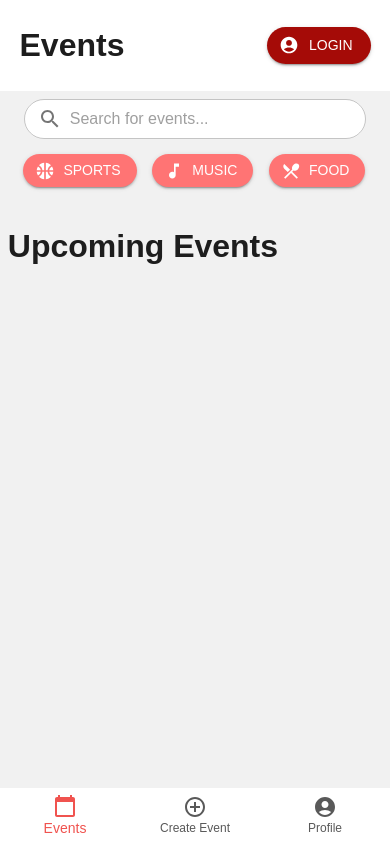
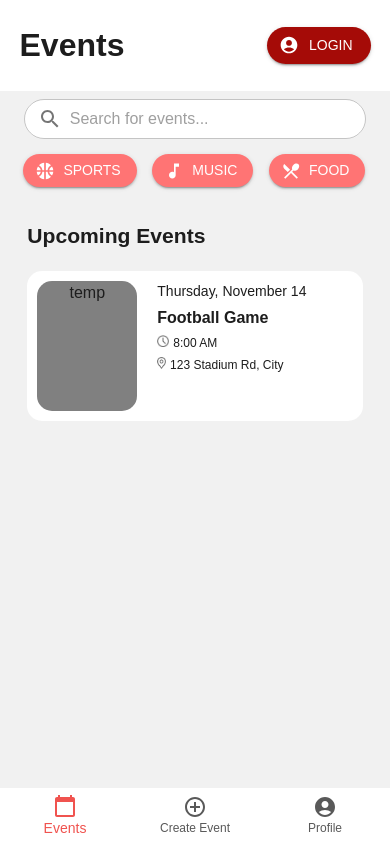
Before and after one commit to Winsthai/EventEcho, a React app in the folder client/: page / in a window 390 px wide. Built offline with nearby package versions, Linux system fonts and the light colour scheme; the HTML template or start-up script is replaced by a standard one.

Commit message:
feat: mobile layout complete

```diff
--- a/client/src/Components/HomePage/HomePage.jsx
+++ b/client/src/Components/HomePage/HomePage.jsx
@@ -9,7 +9,46 @@ import ColorLensIcon from '@mui/icons-material/ColorLens';
 import GroupsIcon from '@mui/icons-material/Groups';
 import SportsEsportsIcon from '@mui/icons-material/SportsEsports';
 
+import ClockDesktop from '../../images/ClockDesktop.png';
+import LocationDesktop from '../../images/LocationDesktop.png';
+
 import './HomePageStyles.css';
+
+const events = [
+  {
+      "id": "1",
+      "title": "Football Game",
+      "eventtype": "Sports",
+      "description": "A friendly neighborhood football game.",
+      "address": "123 Stadium Rd, City",
+      "coordinates": {
+          "x": 40.7128,
+          "y": -74.006
+      },
+      "startdate": "2024-11-15T00:00:00.000Z",
+      "starttime": "15:00:00+00",
+      "enddate": "2024-11-15T00:00:00.000Z",
+      "endtime": "17:00:00+00",
+      "visibility": true
+  },
+  {
+      "id": "2",
+      "title": "Jazz Concert",
+      "eventtype": "Music",
+      "description": "Live jazz performance.",
+      "address": "456 Music Hall Ave, City",
+      "coordinates": {
+          "x": 40.7306,
+          "y": -73.9352
+      },
+      "startdate": "2024-12-01T00:00:00.000Z",
+      "starttime": "19:00:00+00",
+      "enddate": "2024-12-01T00:00:00.000Z",
+      "endtime": "21:00:00+00",
+      "visibility": true
+  }
+];
+
 const HomePage = () => {
   const isMobile = useMediaQuery("(max-width:600px)");
 
@@ -25,7 +64,7 @@ const HomePage = () => {
         >
           <h1>Events</h1>
           <Box>
-            <Button variant="contained" sx={{borderRadius:"20px",}} startIcon={<AccountCircleIcon/>}>
+            <Button variant="contained" sx={{borderRadius:"20px"}} startIcon={<AccountCircleIcon/>}>
               <Box id="homeLoginButton"> Login </Box>
             </Button>
           </Box>
@@ -92,10 +131,17 @@ const HomePage = () => {
             </Box>
           </Stack>
 
-          <Box>
-            <h1> Upcoming Events</h1>
+          <Box id="homeUpcomingHeader"> Upcoming Events </Box>
+
+          <Box class="homeUpcomingEventBox">
+            <Box class="homeUpcomingEventPhoto">temp</Box>
+             <Stack class="homeUpcomingEventDetails">
+              <Box class="homeEventDate"> Thursday, November 14 </Box>
+              <Box class="homeEventName"> Football Game </Box>
+              <Box class="homeEventTime"> <img src={ClockDesktop} alt="Clock Icon" class="homeEventIcon"/>8:00 AM </Box>
+              <Box class="homeEventLocation">  <img src={LocationDesktop} alt="Location Icon" class="homeEventIcon"/>123 Stadium Rd, City </Box>
+             </Stack>
           </Box>
-
 
         </Stack>
 
--- a/client/src/Components/HomePage/HomePageStyles.css
+++ b/client/src/Components/HomePage/HomePageStyles.css
@@ -50,3 +50,63 @@
     margin-right: 4vw;
     height: 90%;
 }
+
+#homeUpcomingHeader {
+    padding: 5vw;
+    padding-bottom: 0;
+    margin: 0;
+    font-size: 2.5vh;
+    font-weight: bold;
+}
+
+.homeUpcomingEventBox {
+    margin: 5vw;
+    background-color: white;
+    border-radius: 15px;
+    text-align: center;
+    height: 150px;
+    display: flex;
+    align-items: center;
+    justify-content: left;
+}
+
+.homeUpcomingEventPhoto {
+    background-color: gray;
+    height: 130px;
+    width: 100px;
+    margin-left: 10px;
+    border-radius: 15px;
+}
+
+.homeUpcomingEventDetails {
+    height: 130px;
+    margin-left: 20px;
+    text-align: left;
+}
+
+.homeUpcomingEventDetails > div {
+    margin-bottom: 4px;
+}
+
+.homeEventDate {
+    font-size: 14px;
+}
+
+.homeEventName {
+    font-size: 16px;
+    font-weight: bold;
+}
+
+.homeEventTime {
+    font-size: 12px;
+}
+
+.homeEventLocation {
+    font-size: 12px;
+}
+
+.homeEventIcon {
+    height: 1em;
+    width: auto;
+    margin-right: 4px;
+}
```
